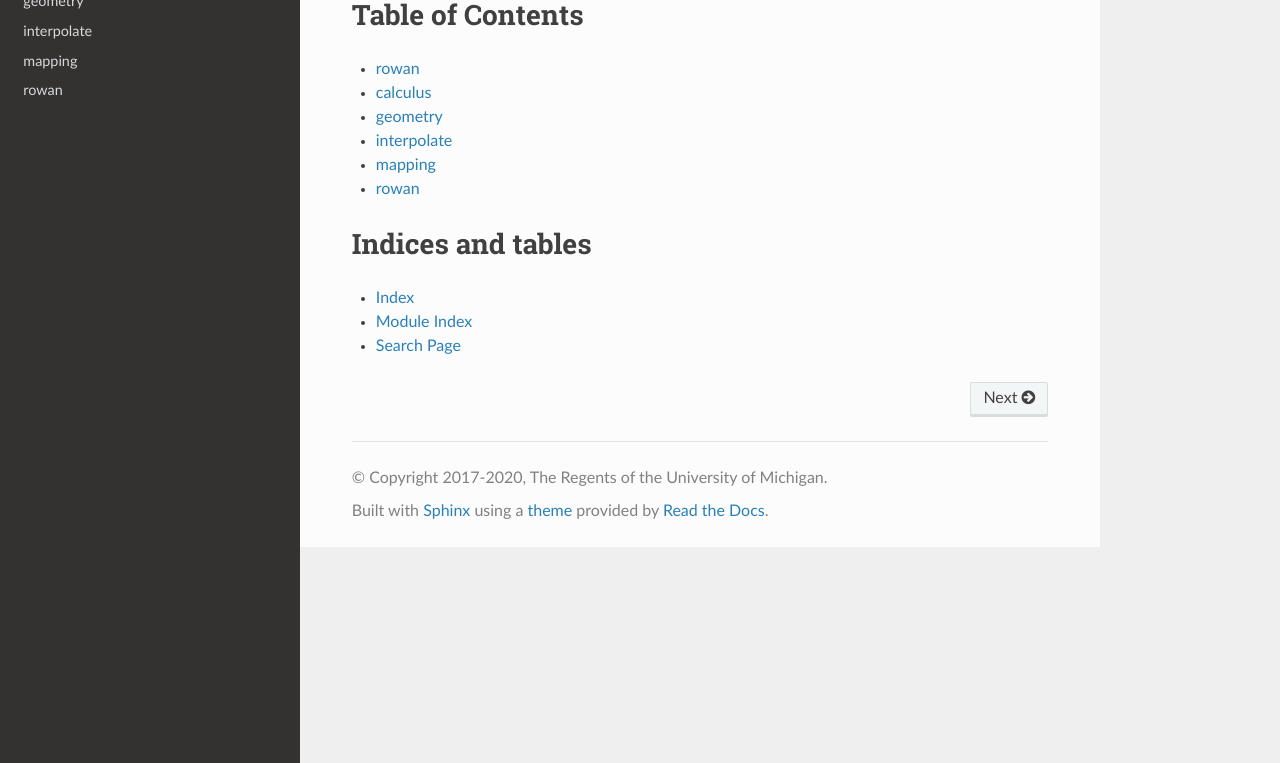
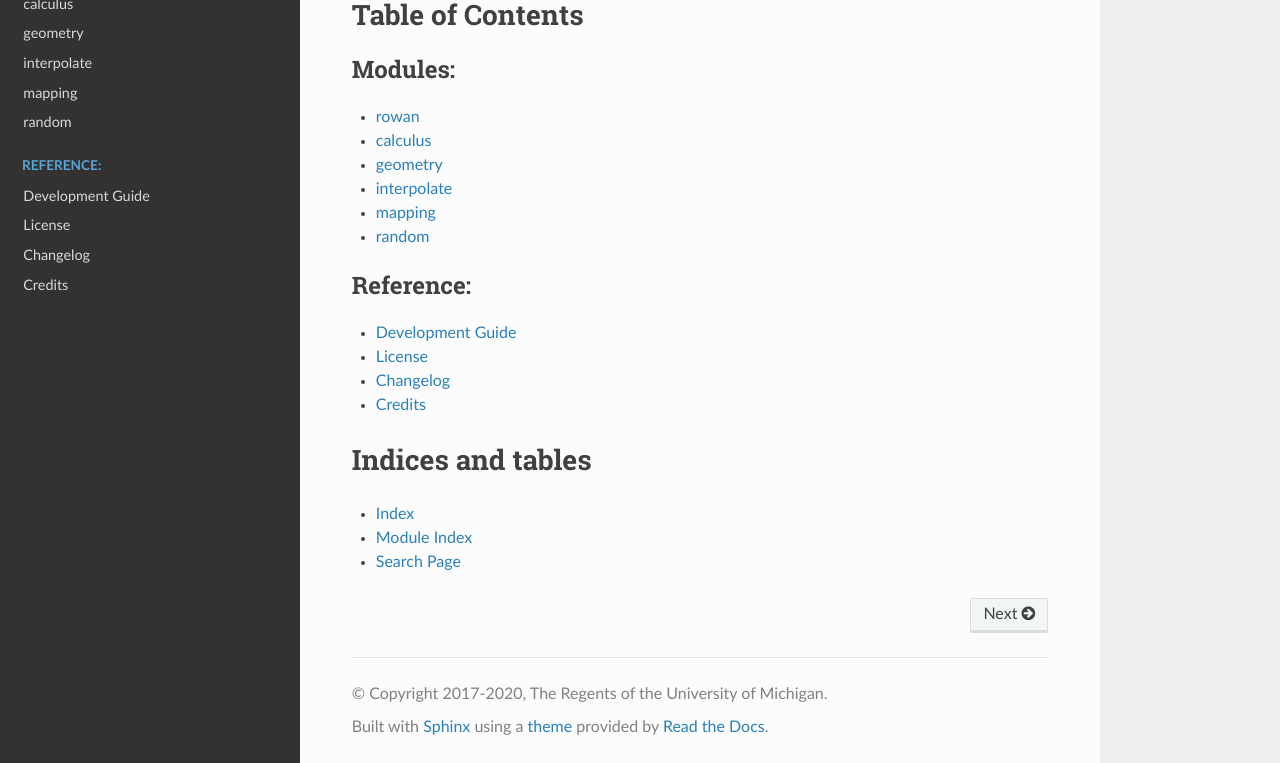
Before and after one commit to glotzerlab/rowan, a Sphinx documentation site: the page built from doc/index.rst, in a window 1280 px wide and 966 px high, cut to the strip 203-966 px from the top of the window. Built offline with Sphinx 7.4.7 and the Read the Docs theme 2.0.0, drawn with Linux system fonts in a browser that asks for light colours.

Commit message:
Fix changelog and minor issues.

```diff
--- a/ChangeLog.rst
+++ b/ChangeLog.rst
@@ -3,7 +3,7 @@ This project adheres to `Semantic Versioning <http://semver.org/spec/v2.0.0.html
 
 
 v1.3.0 - xxxx-xx-xx
-----------
+-------------------
 
 Fixed
 +++++
--- a/doc/index.rst
+++ b/doc/index.rst
@@ -5,14 +5,25 @@ Table of Contents
 =================
 
 .. toctree::
-   :maxdepth: 0
+    :maxdepth: 2
+    :caption: Modules:
 
-   package-rowan
-   package-calculus
-   package-geometry
-   package-interpolate
-   package-mapping
-   package-rowan
+    package-rowan
+    package-calculus
+    package-geometry
+    package-interpolate
+    package-mapping
+    package-random
+
+.. toctree::
+    :maxdepth: 1
+    :caption: Reference:
+
+    development
+    license
+    changelog
+    credits
+
 
 Indices and tables
 ==================
```
Also changed, not shown: 1 other file.
